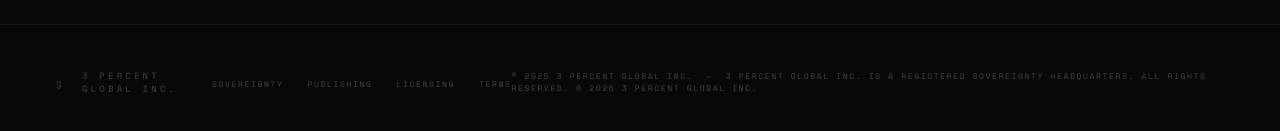
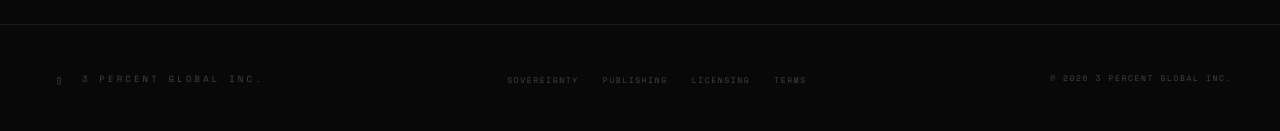
Before and after one commit to 3percentglobal/3PG, a plain HTML site: page vault.html in a window 1280 px wide. Shown: the part 2538-2669 px from the top of the page. Drawn offline with nearby package versions, Linux system fonts and the light colour scheme.

Commit message:
Update vault.html12

```diff
--- a/vault.html
+++ b/vault.html
@@ -109,7 +109,7 @@ body::after{content:'';position:fixed;inset:0;pointer-events:none;z-index:9998;o
   </div>
   <div class="vab"><div class="vabt">Full Vault Access</div><div class="vabs">For Aligned Operators Only</div><p class="vabd">Full access &mdash; including all modules, templates, contract guides, and direct consultation with 3PG commanders &mdash; is available to verified members of the ecosystem.</p><a href="access.html" class="vabb">Request Access</a></div>
 </div>
-<footer><div class="footer-logo"><img src="logo.png" alt="3PG"><span class="footer-name">3 Percent Global Inc.</span></div><ul class="footer-links"><li><a href="index.html">Sovereignty</a></li><li><a href="index.html">Publishing</a></li><li><a href="index.html">Licensing</a></li><li><a href="index.html">Terms</a></li></ul><span class="footer-copy">&copy; 2025 3 Percent Global Inc. &nbsp;&mdash;&nbsp; 3 Percent Global Inc. is a registered sovereignty headquarters. All rights reserved. &#8471; 2026 3 Percent Global Inc.</span></footer>
+<footer><div class="footer-logo"><img src="logo.png" alt="3PG"><span class="footer-name">3 Percent Global Inc.</span></div><ul class="footer-links"><li><a href="index.html">Sovereignty</a></li><li><a href="index.html">Publishing</a></li><li><a href="index.html">Licensing</a></li><li><a href="index.html">Terms</a></li></ul><span class="footer-copy">&#8471; 2026 3 Percent Global Inc.</span></footer>
 <script>
 function toggleMob(){
   var m=document.getElementById('mob-menu');
```
